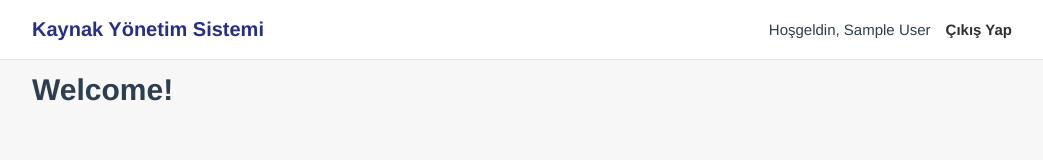
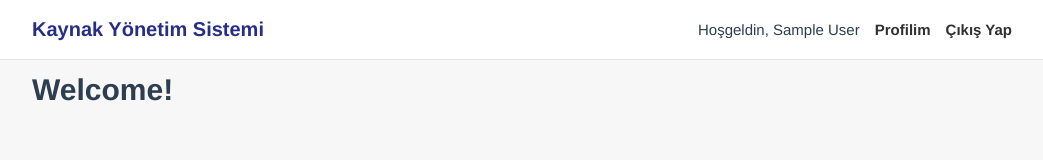
Before and after one commit to bedirhanyildirim/Venue-Manager, a Vue app: page / in a window 1280 px wide. Shown: the top 160 px of the page, without its empty margins (118-1161 px from the left). Built offline with nearby package versions, Linux system fonts and the light colour scheme; no server answers; sample sign-in values are in the browser's storage.

Commit message:
header css fix

```diff
--- a/src/themes/header.theme.vue
+++ b/src/themes/header.theme.vue
@@ -8,6 +8,7 @@
                 <div class="nav">
                     <router-link v-if="!loggedIn" to="/membership">Üye Ol / Giriş Yap</router-link>
                     <span v-if="getUserInfo">Hoşgeldin, {{ getUserInfo.name }}</span>
+                    <router-link v-if="loggedIn" to="/profile">Profilim</router-link>
                     <a v-if="loggedIn" href="javascript:;" @click="logout">Çıkış Yap</a>
                 </div>
             </div>
@@ -52,6 +53,7 @@ export default {
     display: flex;
     padding: 5px 0;
     align-items: center;
+    white-space: nowrap;
     justify-content: center;
     background-color: #ffffff;
     border-bottom: 1px solid #e5e5e5;
```
